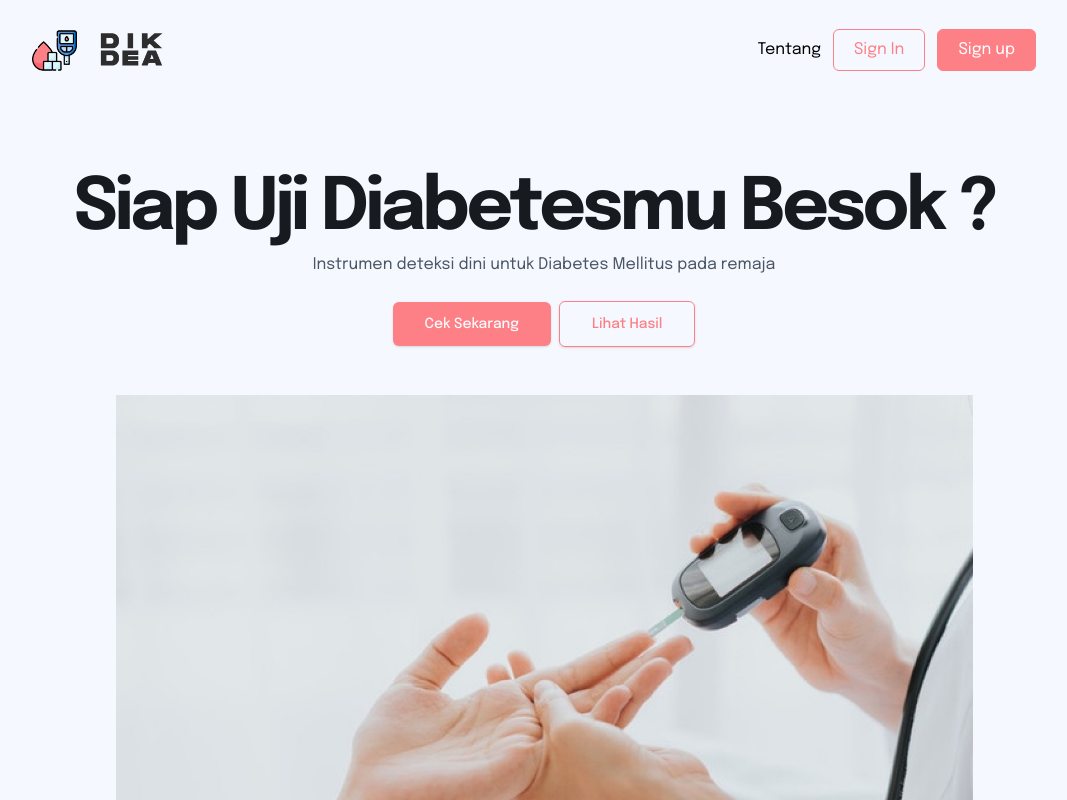
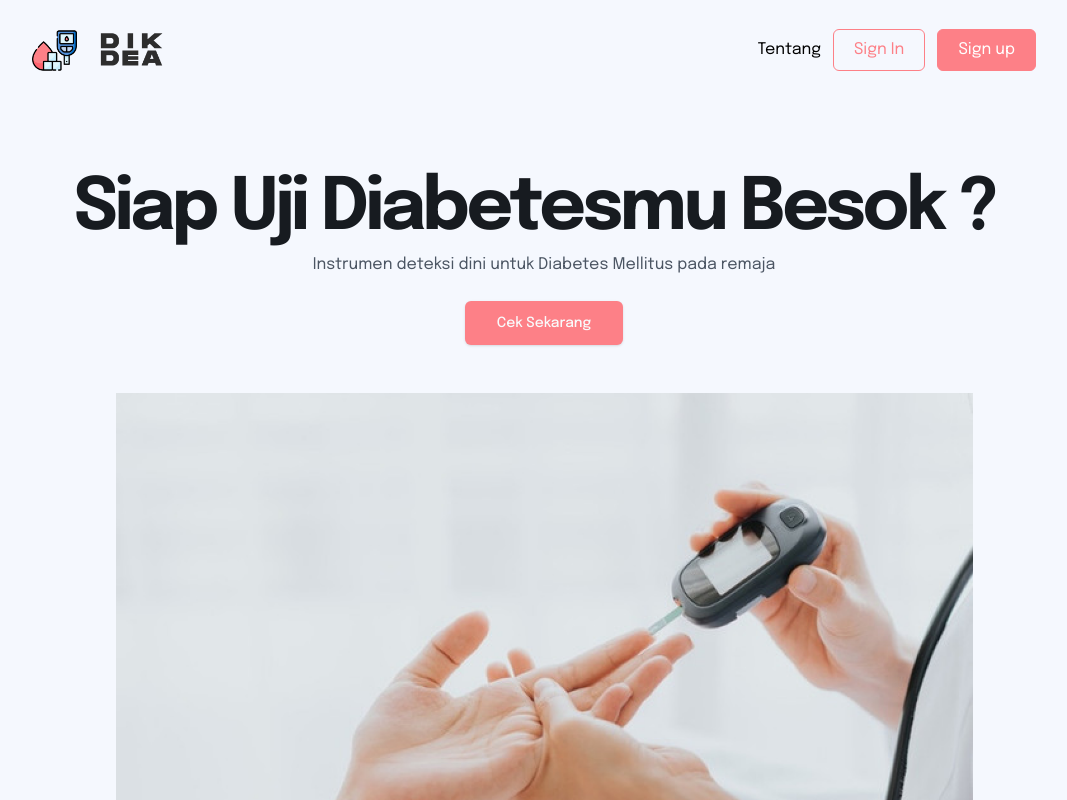
Before and after one commit to petershaan12/dik-dea-2, a Next.js app: page / in a window 1280 px wide. Shown: the top 800 px of the page, without its empty margins (96-1163 px from the left). Built offline with nearby package versions, Linux system fonts and the light colour scheme; no server answers; the database is empty.

Commit message:
perubahan hero

```diff
--- a/components/Hero.tsx
+++ b/components/Hero.tsx
@@ -48,12 +48,16 @@ const Hero = () => {
           >
             Cek Sekarang
           </Link>
+          {isSignedIn ? (
             <Link
               href={"/profil"}
               className=" ml-2 inline-flex items-center justify-center rounded-md  border border-primary hover:bg-red-100  px-8 py-3 text-sm font-medium text-primary  shadow transition-colors duration-500 hover:bg-primary/80"
             >
               Lihat Hasil
             </Link>
+          ) : (
+            <></>
+          )}
         </div>
         <div className="mx-auto flex items-center justify-center py-12">
           <Image
```
Also changed, not shown: app/not-found.tsx (line endings or trailing spaces). Lines whose indentation alone changed are shown as unchanged.
